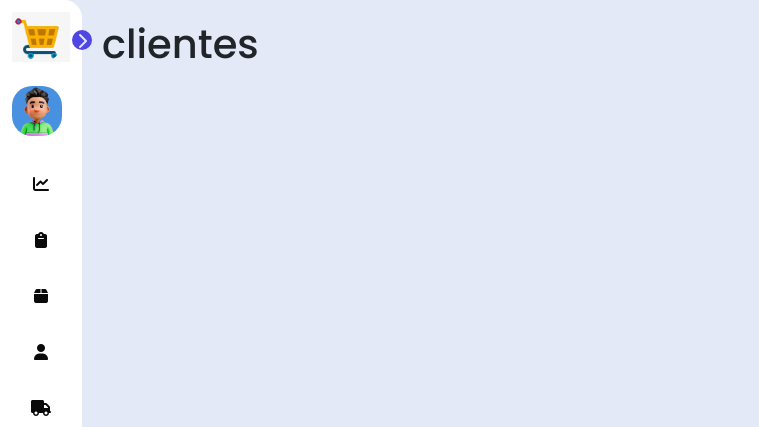
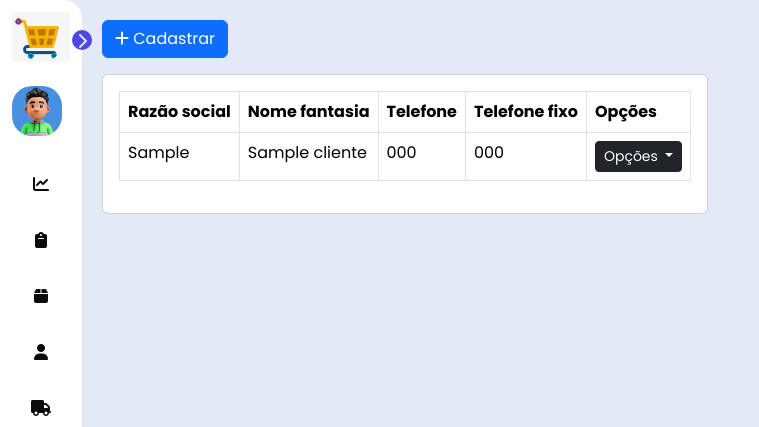
Before and after one commit to cheibe/ERP, a Django app: template app_clientes/templates/pages/clientes.html in a window 1280 px wide. Shown: the top 427 px of the page, without its empty margins (0-759 px from the left). Run offline with Django 4.2, Linux system fonts and the light colour scheme; the template is opened without the code that fills it: values that come from a table or form of the project are taken from there, others are empty; tables that the repository leaves empty hold one stand-in row (values such as "Sample post"); some libraries are stand-ins or nearby versions.

Commit message:
tamplate clientes

```diff
--- a/app_clientes/models.py
+++ b/app_clientes/models.py
@@ -4,13 +4,13 @@ class Cliente(models.Model):
     razao_social = models.CharField(max_length=150, verbose_name='Razão social')
     nome_fantasia = models.CharField(max_length=150, null=True,verbose_name='Nome fantasia')
     rg = models.CharField(max_length=9, null=True, verbose_name='RG')
-    cnpj = models.IntegerField(max_length=14, null=True, verbose_name='CNPJ')
+    cnpj = models.CharField(max_length=14, null=True, verbose_name='CNPJ')
     rua = models.CharField(max_length=50, verbose_name='Rua')
-    numero = models.IntegerField(max_length=5, verbose_name='Numero')
+    numero = models.CharField(max_length=5, verbose_name='Numero')
     bairro = models.CharField(max_length=50, verbose_name='Bairro')
     cidade = models.CharField(max_length=50, verbose_name='Cidade')
     estado = models.CharField(max_length=2, verbose_name='Estado')
-    cep = models.IntegerField(max_length=8, verbose_name='CEP')
+    cep = models.CharField(max_length=8, verbose_name='CEP')
     complemento = models.CharField(max_length=100, null=True, verbose_name='Complemento')
-    telefone = models.IntegerField(max_length=11, verbose_name='Telefone')
-    telefone_fixo = models.IntegerField(max_length=11, null=True, verbose_name='Telefone fixo')
+    telefone = models.CharField(max_length=11, verbose_name='Telefone')
+    telefone_fixo = models.CharField(max_length=11, null=True, verbose_name='Telefone fixo')
--- /dev/null
+++ b/app_clientes/templates/pages/adicionar_cliente.html
@@ -0,0 +1,5 @@
+{% extends "global/index.html" %}
+
+{% block content %}
+
+{% endblock content %}
--- a/app_clientes/templates/pages/clientes.html
+++ b/app_clientes/templates/pages/clientes.html
@@ -1,5 +1,44 @@
 {% extends "global/index.html" %}
 
 {% block content %}
-<h1>clientes</h1>
+<a href="{% url "clientes:adicionar_cliente" %}" class="btn btn-primary mb-3">
+    <span class="fas fa-plus mr-1"></span>
+    Cadastrar
+</a>
+<div class="card">
+    <div class="card-body">
+        <table class="table table-bordered table-hover">
+            <thead>
+                <tr>
+                    <th>Razão social</th>
+                    <th>Nome fantasia</th>
+                    <th>Telefone</th>
+                    <th>Telefone fixo</th>
+                    <th>Opções</th>
+                </tr>
+            </thead>
+            <tbody>
+                {% for cliente in clientes %}
+                    <tr>
+                        <td>{{ cliente.razao_social }}</td>
+                        <td>{{ cliente.nome_fantasia }}</td>
+                        <td>{{ cliente.telefone }}</td>
+                        <td>{{ cliente.telefone_fixo }}</td>
+                        <td>
+                            <div class="dropdown">
+                                <button class="btn btn-dark btn-sm dropdown-toggle" type="button" id="dropdownMenuButton1" data-bs-toggle="dropdown" aria-expanded="false">
+                                    Opções
+                                </button>
+                                <div class="dropdown-menu">
+                                    <a class="dropdown-item" href="{% url "clientes:editar_cliente" cliente.id %}">Editar</a>
+                                    <a class="dropdown-item" href="{% url "clientes:deletar_cliente" cliente.id %}">Deletar</a>
+                                </div>
+                            </div>
+                        </td>
+                    </tr>
+                {% endfor %}
+            </tbody>
+        </table>
+    </div>
+</div>
 {% endblock content %}
```
Also changed, not shown: app_clientes/migrations/0002_alter_cliente_cep_alter_cliente_cnpj_and_more.py (added).
